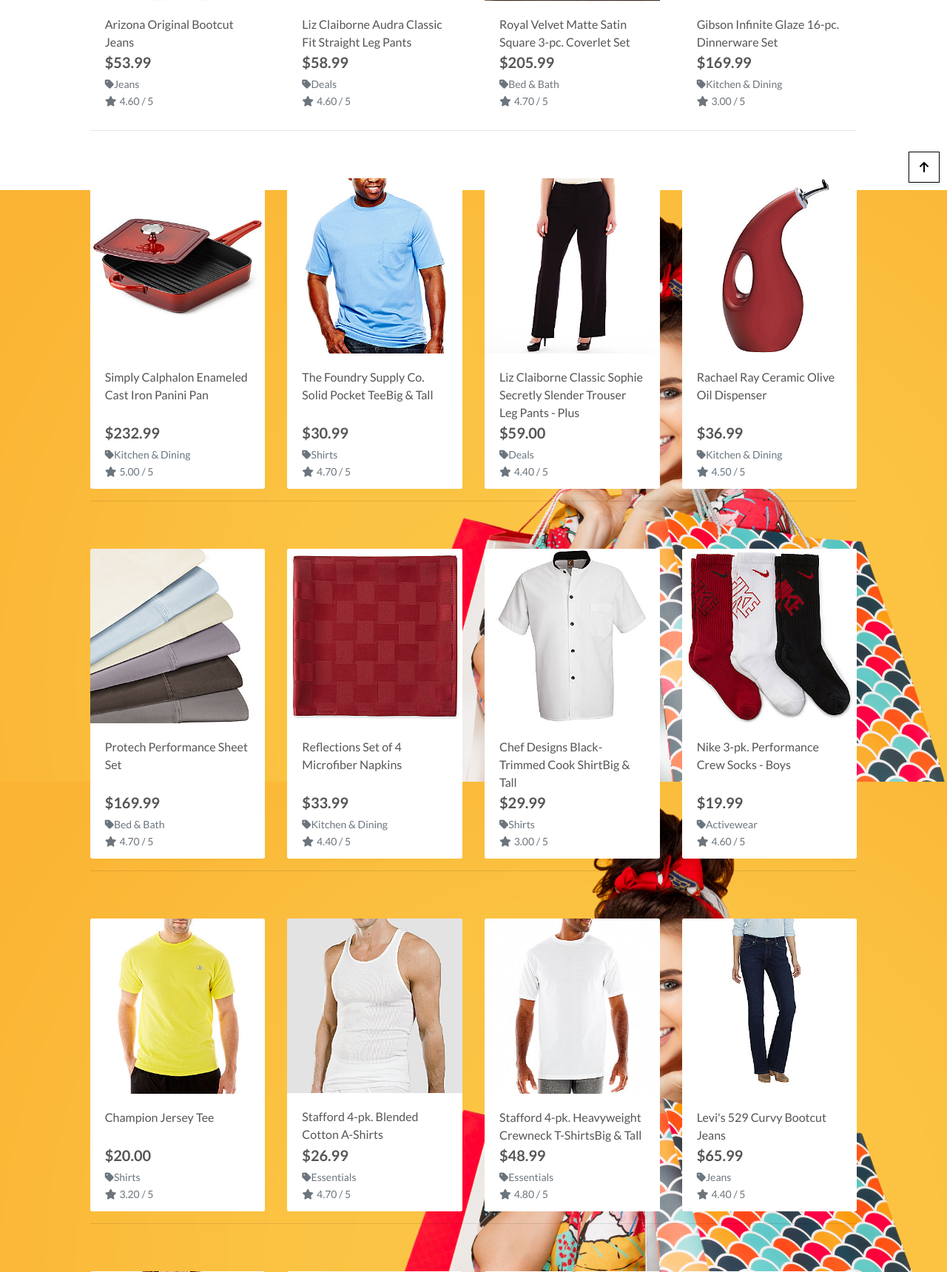
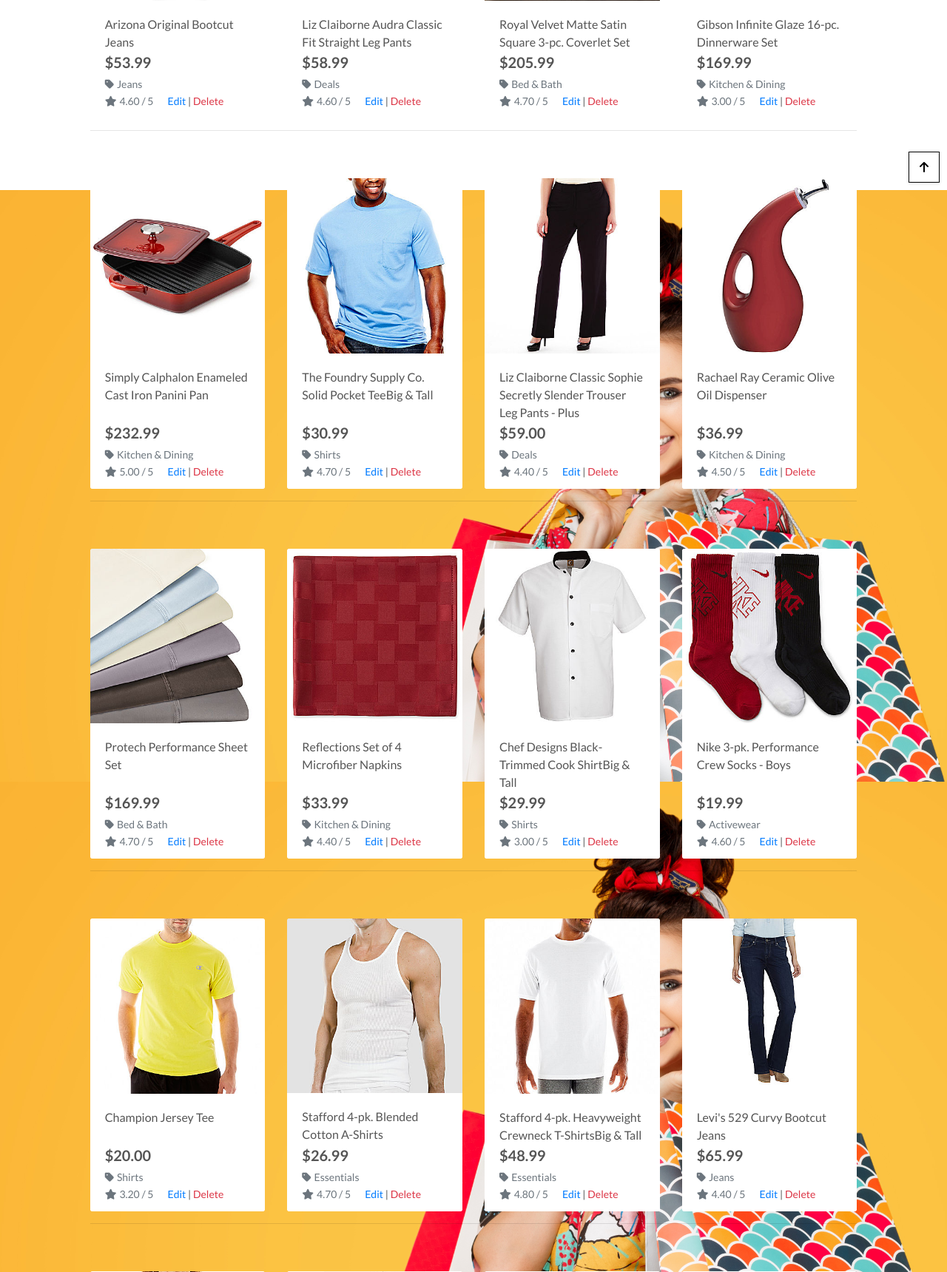
Before and after one commit to AdelleKing/django-walkthrough, a Django app: page /products/ in a window 1280 px wide. Shown: the part 543-2263 px from the top of the page at 74% size. Run offline with Django 3.2, Linux system fonts and the light colour scheme; a user stored in the database is signed in; data comes from the database, SQL or seed files in the repository; both versions use the stored data as it was after the commit; some libraries are stand-ins or nearby versions; some web fonts are replaced.

Commit message:
added delete and edit buttons to admin views

```diff
--- a/boutique_ado/settings.py
+++ b/boutique_ado/settings.py
@@ -29,7 +29,7 @@ SECRET_KEY = os.environ.get("SECRET_KEY")
 # SECURITY WARNING: don't run with debug turned on in production!
 DEBUG = True
 
-ALLOWED_HOSTS = ['8000-adelleking-djangowalkth-5fbjvm14wii.ws-eu110.gitpod.io']
+ALLOWED_HOSTS = ['8000-adelleking-djangowalkth-6iu9cqnvp4x.ws-eu110.gitpod.io']
 
 
 # Application definition
--- a/products/templates/products/products.html
+++ b/products/templates/products/products.html
@@ -1,17 +1,13 @@
 {% extends "base.html" %}
 {% load static %}
 
-
 {% block page_header %}
     <div class="container header-container">
-    <div class ='row'>
+        <div class="row">
             <div class="col"></div>
         </div>
     </div>
-
 {% endblock %}
-
-
 
 {% block content %}
     <div class="overlay"></div>
@@ -24,7 +20,6 @@
                         <span class="p-2 mt-2 badge badge-white text-black rounded-0 border border-dark">{{ c.friendly_name }}</span>
                     </a>
                 {% endfor %}
-
                 <hr class="w-50 mb-1">
             </div>
         </div>
@@ -77,8 +72,8 @@
                                             <p class="lead mb-0 text-left font-weight-bold">${{ product.price }}</p>
                                             {% if product.category %}
                                             <p class="small mt-1 mb-0">
-                                                <a class="text-muted" href="{% url 'products' %}?category={{product.category.name}}">
-                                                    <i class="fa-solid fa-tag"></i>{{ product.category.friendly_name}}
+                                                <a class="text-muted" href="{% url 'products' %}?category={{ product.category.name }}">
+                                                    <i class="fas fa-tag mr-1"></i>{{ product.category.friendly_name }}
                                                 </a>
                                             </p>
                                             {% endif %}
@@ -86,6 +81,12 @@
                                                 <small class="text-muted"><i class="fas fa-star mr-1"></i>{{ product.rating }} / 5</small>
                                             {% else %}
                                                 <small class="text-muted">No Rating</small>
+                                            {% endif %}
+                                            {% if request.user.is_superuser %}
+                                                <small class="ml-3">
+                                                    <a href="{% url 'edit_product' product.id %}">Edit</a> |
+                                                    <a class="text-danger" href="{% url 'delete_product' product.id %}">Delete</a>
+                                                </small>
                                             {% endif %}
                                         </div>
                                     </div>
@@ -119,26 +120,23 @@
     </div>
     <div class="btt-button shadow-sm rounded-0 border border-black">
         <a class="btt-link d-flex h-100">
-            <i class="fa-solid fa-arrow-up text-black mx-auto my-auto"></i>
+            <i class="fas fa-arrow-up text-black mx-auto my-auto"></i>
         </a>
     </div>
 {% endblock %}
 
 {% block postloadjs %}
-    {{block.super}}
-
+    {{ block.super }}
     <script type="text/javascript">
-    $('.btt-link').click(function(e){
+		$('.btt-link').click(function(e) {
 			window.scrollTo(0,0)
 		})
 	</script>
 
-
-
     <script type="text/javascript">
-        $('#sort-selector').change(function(){
+        $('#sort-selector').change(function() {
             var selector = $(this);
-            var currentUrl = new URL (window.location);
+            var currentUrl = new URL(window.location);
 
             var selectedVal = selector.val();
             if(selectedVal != "reset"){
--- a/products/urls.py
+++ b/products/urls.py
@@ -7,6 +7,8 @@ urlpatterns = [
     path('<int:product_id>/', views.product_detail, name='product_detail'),
     path('add/', views.add_product, name='add_product'),
     path('edit/<int:product_id>/', views.edit_product, name='edit_product'),
+    path('delete/<int:product_id>/', views.delete_product, name='delete_product'),
+
 
 
 
--- a/products/views.py
+++ b/products/views.py
@@ -2,6 +2,7 @@ from django.shortcuts import render, redirect, reverse, get_object_or_404
 from django.contrib import messages
 from django.db.models import Q
 from django.db.models.functions import Lower
+
 from .models import Product, Category
 from .forms import ProductForm
 
@@ -13,37 +14,33 @@ def all_products(request):
     products = Product.objects.all()
     query = None
     categories = None
-    sort= None
+    sort = None
     direction = None
-
 
     if request.GET:
         if 'sort' in request.GET:
             sortkey = request.GET['sort']
             sort = sortkey
             if sortkey == 'name':
-                sortkey ='lower_name'
+                sortkey = 'lower_name'
                 products = products.annotate(lower_name=Lower('name'))
             if sortkey == 'category':
                 sortkey = 'category__name'
-
             if 'direction' in request.GET:
                 direction = request.GET['direction']
                 if direction == 'desc':
                     sortkey = f'-{sortkey}'
             products = products.order_by(sortkey)
 
-
         if 'category' in request.GET:
             categories = request.GET['category'].split(',')
             products = products.filter(category__name__in=categories)
             categories = Category.objects.filter(name__in=categories)
 
-
         if 'q' in request.GET:
             query = request.GET['q']
             if not query:
-                messages.error(request, "You didn't enter any search critieria!")
+                messages.error(request, "You didn't enter any search criteria!")
                 return redirect(reverse('products'))
 
             queries = Q(name__icontains=query) | Q(description__icontains=query)
@@ -62,7 +59,7 @@ def all_products(request):
 
 
 def product_detail(request, product_id):
-    """ A view to show individual prodcut details """
+    """ A view to show individual product details """
 
     product = get_object_or_404(Product, pk=product_id)
 
@@ -72,14 +69,15 @@ def product_detail(request, product_id):
 
     return render(request, 'products/product_detail.html', context)
 
+
 def add_product(request):
     """ Add a product to the store """
     if request.method == 'POST':
         form = ProductForm(request.POST, request.FILES)
         if form.is_valid():
-            form.save()
+            product = form.save()
             messages.success(request, 'Successfully added product!')
-            return redirect(reverse('add_product'))
+            return redirect(reverse('product_detail', args=[product.id]))
         else:
             messages.error(request, 'Failed to add product. Please ensure the form is valid.')
     else:
@@ -91,6 +89,7 @@ def add_product(request):
     }
 
     return render(request, template, context)
+
 
 def edit_product(request, product_id):
     """ Edit a product in the store """
@@ -114,3 +113,11 @@ def edit_product(request, product_id):
     }
 
     return render(request, template, context)
+
+
+def delete_product(request, product_id):
+    """ Delete a product from the store """
+    product = get_object_or_404(Product, pk=product_id)
+    product.delete()
+    messages.success(request, 'Product deleted!')
+    return redirect(reverse('products'))
```
Also changed, not shown: db.sqlite3. Lines whose indentation alone changed are shown as unchanged.
